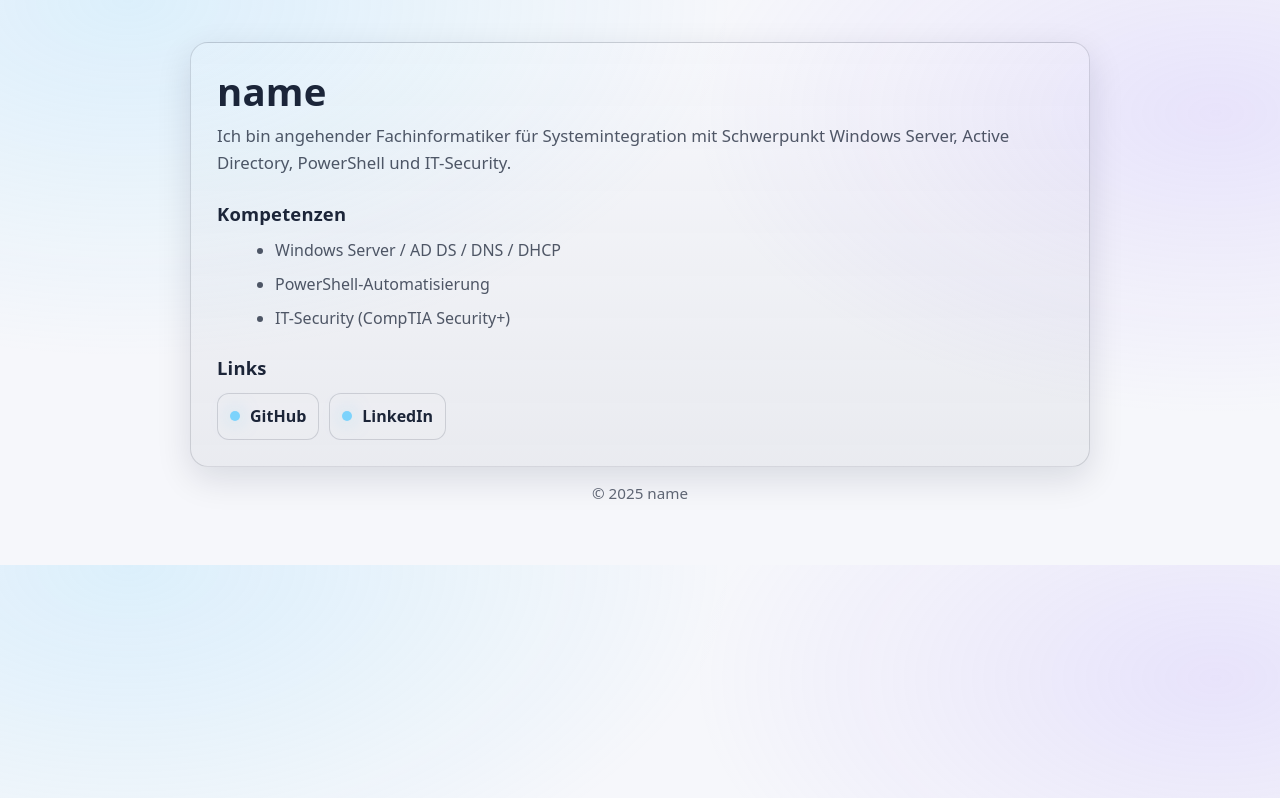
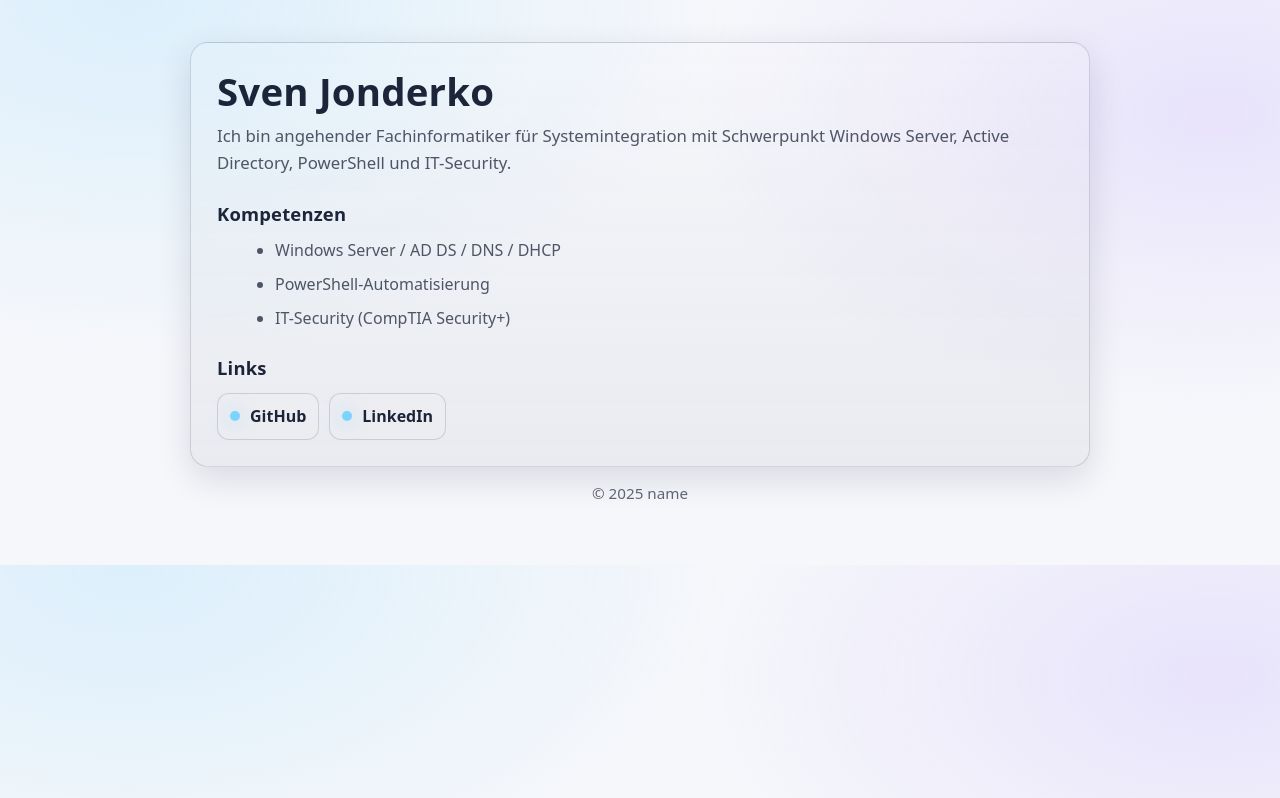
Before and after one commit to svenjonderko/svenjonderko.github.io, a plain HTML site: page index.html in a window 1280 px wide. Drawn offline with Linux system fonts and the light colour scheme.

Commit message:
Aktualisieren von index.html

```diff
--- a/index.html
+++ b/index.html
@@ -135,7 +135,7 @@
 <body>
   <div class="wrap">
     <div class="card">
-      <h1>name</h1>
+      <h1>Sven Jonderko</h1>
       <p>
         Ich bin angehender Fachinformatiker für Systemintegration mit Schwerpunkt Windows Server,
         Active Directory, PowerShell und IT-Security.
```
